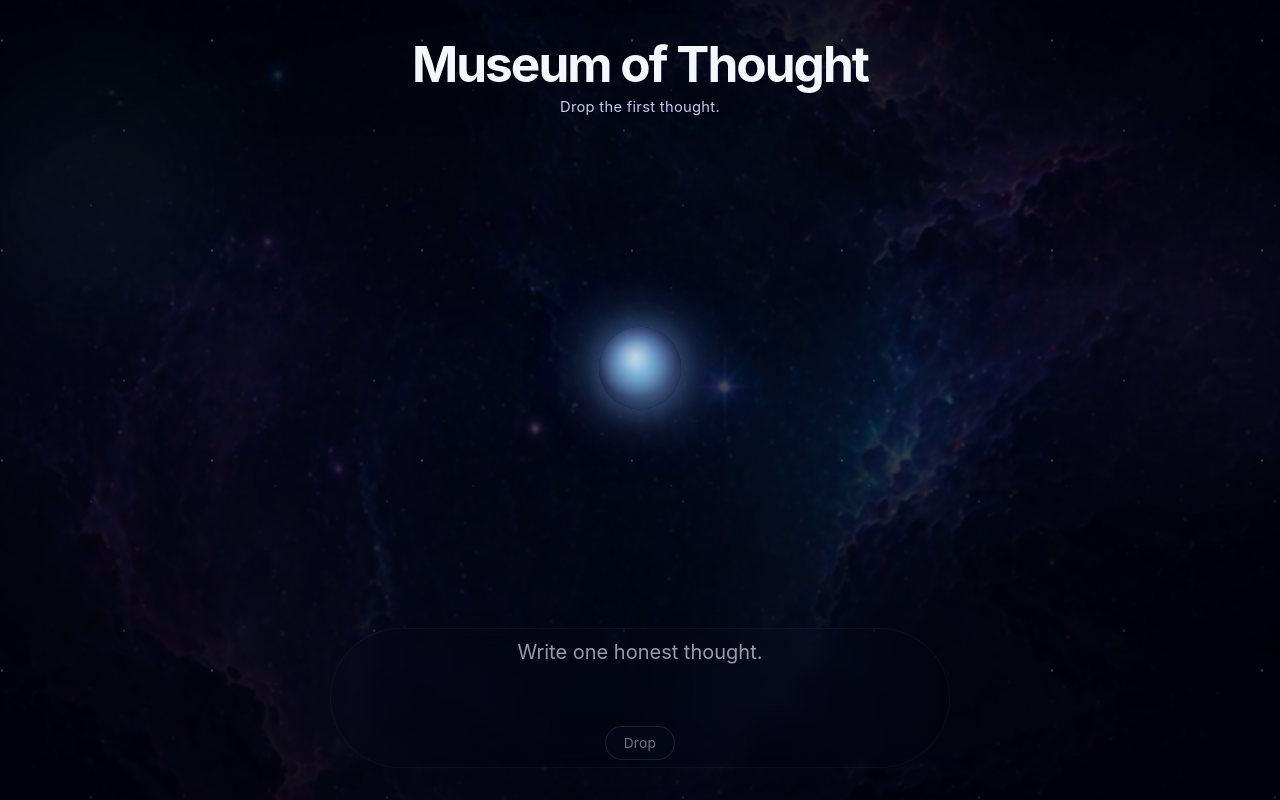
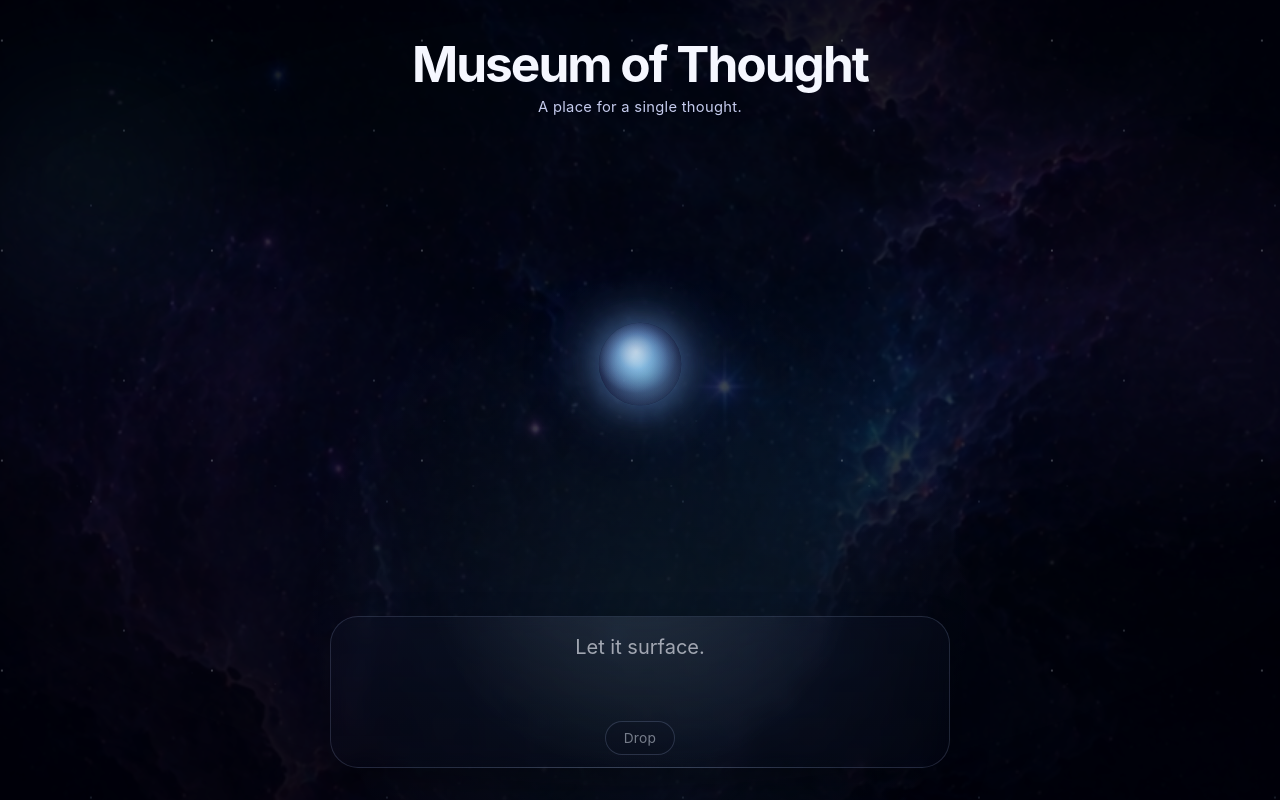
Before and after one commit to dagmarazonik1990-rgb/museum-of-thought, a Next.js app: page / in a window 1280 px wide. Both pictures are taken after a click on the button "Open thought input". Built offline with nearby package versions, Linux system fonts and the light colour scheme.

Commit message:
Polish v1.0 thought-space language and interaction feel

```diff
--- a/app/globals.css
+++ b/app/globals.css
@@ -164,7 +164,9 @@ a {
 .mot-compose-overlay {
   position: fixed;
   inset: 0;
-  background: rgba(2, 4, 10, 0.1);
+  background:
+    radial-gradient(circle at 50% 76%, rgba(112, 221, 255, 0.08), rgba(2, 4, 10, 0) 38%),
+    rgba(2, 4, 10, 0.18);
   z-index: 1;
   pointer-events: none;
 }
@@ -251,10 +253,9 @@ a {
   background: transparent;
   color: var(--muted);
   padding: 0;
-  font-size: 0.72rem;
-  letter-spacing: 0.04em;
-  text-transform: uppercase;
-  opacity: 0.55;
+  font-size: 0.74rem;
+  letter-spacing: 0.02em;
+  opacity: 0.62;
 }
 
 .mot-reset-link:hover {
@@ -266,7 +267,8 @@ a {
   margin-top: 0;
   padding-top: 0;
   gap: 20px;
-  font-size: 0.82rem;
+  font-size: 0.78rem;
+  opacity: 0.72;
 }
 
 .mot-topbar {
@@ -603,12 +605,15 @@ a {
 
 .mot-composer-ritual {
   width: min(620px, calc(100vw - 24px));
-  margin: -14px auto 0;
-  padding: 7px 14px;
-  border-radius: 999px;
-  background: linear-gradient(180deg, rgba(18, 24, 46, 0.06), rgba(18, 24, 46, 0.015));
-  border: 1px solid rgba(168, 184, 255, 0.05);
-  backdrop-filter: blur(10px);
+  margin: -18px auto 0;
+  padding: 10px 14px;
+  border-radius: 28px;
+  background:
+    linear-gradient(180deg, rgba(14, 20, 40, 0.3), rgba(14, 20, 40, 0.1)),
+    radial-gradient(circle at 50% -40%, rgba(210, 236, 255, 0.2), rgba(210, 236, 255, 0) 58%);
+  border: 1px solid rgba(188, 207, 255, 0.16);
+  backdrop-filter: blur(8px);
+  box-shadow: 0 16px 38px rgba(0, 0, 0, 0.28);
   animation: composerFloatIn 0.36s ease;
   transform-origin: 50% 82%;
   transition: opacity 0.28s ease, transform 0.3s ease, filter 0.3s ease;
@@ -627,7 +632,7 @@ a {
   text-align: center;
   max-width: 600px;
   font-size: clamp(18px, 2.2vw, 20px);
-  padding: 4px 8px;
+  padding: 8px 12px 6px;
   outline: none;
   resize: none;
   box-shadow: none;
@@ -641,10 +646,10 @@ a {
 
 
 .mot-composer-submit {
-  margin: 6px auto 0;
+  margin: 4px auto 2px;
   display: block;
-  border: 1px solid rgba(168, 184, 255, 0.28);
-  background: rgba(8, 12, 26, 0.72);
+  border: 1px solid rgba(184, 204, 255, 0.36);
+  background: rgba(9, 13, 28, 0.5);
   color: rgba(236, 242, 255, 0.94);
   border-radius: 999px;
   padding: 8px 18px;
@@ -742,8 +747,7 @@ a {
   bottom: 54px;
   transform: translateX(-50%);
   font-size: 0.7rem;
-  letter-spacing: 0.08em;
-  text-transform: uppercase;
+  letter-spacing: 0.03em;
   color: rgba(224, 237, 255, 0.7);
   background: rgba(7, 11, 22, 0.38);
   border: 1px solid rgba(168, 184, 255, 0.1);
@@ -760,14 +764,16 @@ a {
   --mot-pill-offset: 42px;
   transform: translate(-50%, var(--mot-pill-offset));
   display: inline-block;
-  padding: 10px 12px;
-  border-radius: 14px;
-  background: rgba(11, 15, 28, 0.72);
-  border: 1px solid rgba(168, 184, 255, 0.1);
-  backdrop-filter: blur(18px);
+  padding: 8px 12px;
+  border-radius: 10px;
+  background:
+    linear-gradient(180deg, rgba(16, 22, 39, 0.82), rgba(12, 18, 34, 0.72));
+  border: 1px solid rgba(208, 224, 255, 0.18);
+  backdrop-filter: blur(8px);
   color: #eef2ff;
-  font-size: 0.82rem;
-  line-height: 1.35;
+  font-size: 0.8rem;
+  line-height: 1.4;
+  letter-spacing: 0.01em;
   width: max-content;
   max-width: min(72vw, 320px);
   white-space: normal;
--- a/app/page.js
+++ b/app/page.js
@@ -208,7 +208,7 @@ export default function HomePage() {
 
       <header className="mot-minimal-header">
         <h1 className="mot-minimal-title">Museum of Thought</h1>
-        <p className="mot-minimal-copy">Drop the first thought.</p>
+        <p className="mot-minimal-copy">A place for a single thought.</p>
       </header>
 
       {hasThoughts ? (
@@ -267,7 +267,7 @@ export default function HomePage() {
             className="mot-textarea mot-textarea-ritual"
             rows={3}
             autoFocus
-            placeholder="Write one honest thought."
+            placeholder="Let it surface."
           />
           <button
             type="button"
@@ -283,7 +283,7 @@ export default function HomePage() {
 
       {hasThoughts ? (
         <button className="mot-reset-link" onClick={handleResetAll}>
-          Reset
+          Start again
         </button>
       ) : null}
 
--- a/components/ThoughtSpace.js
+++ b/components/ThoughtSpace.js
@@ -18,6 +18,10 @@ export default function ThoughtSpace({
   const [visibleTextThoughtId, setVisibleTextThoughtId] = useState(null);
   const [showInteractionHint, setShowInteractionHint] = useState(false);
   const [rippleThoughtId, setRippleThoughtId] = useState(null);
+  const hasChildThought = useMemo(
+    () => thoughts.some((thought) => Boolean(thought.parentId)),
+    [thoughts]
+  );
 
   const getThoughtDisplayPosition = (thought) => {
     const isFirstThought = thoughts.length > 0 && thought.id === thoughts[0].id;
@@ -108,8 +112,8 @@ export default function ThoughtSpace({
   useEffect(() => {
     if (typeof window === "undefined") return;
     const hasSeenHint = window.localStorage.getItem(INTERACTION_HINT_KEY) === "1";
-    setShowInteractionHint(!hasSeenHint);
-  }, []);
+    setShowInteractionHint(!hasSeenHint && hasChildThought);
+  }, [hasChildThought]);
 
   useEffect(() => {
     return () => {
@@ -135,10 +139,13 @@ export default function ThoughtSpace({
     setShowInteractionHint(false);
   }
 
-  function revealThought(thoughtId) {
+  function revealThought(thought) {
+    const thoughtId = thought.id;
     onSelectThought(thoughtId);
     setVisibleTextThoughtId(thoughtId);
-    dismissInteractionHint();
+    if (thought.parentId) {
+      dismissInteractionHint();
+    }
   }
 
   function toPercentPosition(clientX, clientY) {
@@ -235,11 +242,11 @@ export default function ThoughtSpace({
               top: `${displayPosition.y}%`
             }}
             onClick={() => {
-              revealThought(thought.id);
+              revealThought(thought);
             }}
             onPointerUp={() => {
               if (!selectedThoughtId || visibleTextThoughtId !== thought.id) {
-                revealThought(thought.id);
+                revealThought(thought);
               }
             }}
             onPointerDown={(e) => {
@@ -258,9 +265,9 @@ export default function ThoughtSpace({
         );
       })}
 
-      {showInteractionHint && thoughts.length > 0 ? (
+      {showInteractionHint && hasChildThought ? (
         <span className="mot-interaction-hint" aria-live="polite">
-          Tap to reveal
+          It’s there
         </span>
       ) : null}
 
```
